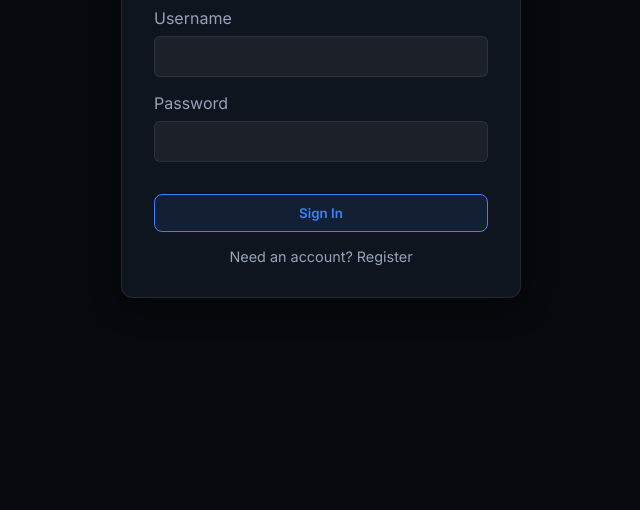
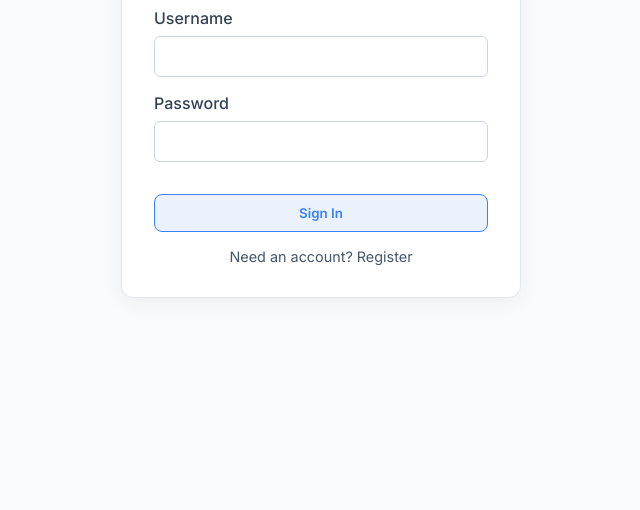
Before and after one commit to Laser92/gre-dashboard, a website: page login.html in a window 1280 px wide. Shown: the part 290-800 px from the top of the page, without its empty margins (319-959 px from the left). Drawn offline with Linux system fonts and the light colour scheme.

Commit message:
fix: make login text black on white

```diff
--- a/login.html
+++ b/login.html
@@ -12,21 +12,21 @@
             justify-content: center;
             align-items: center;
             height: 100vh;
-            background: var(--bg-darker);
+            background: #f8fafc; /* Light gray-white background */
         }
         .login-card {
-            background: var(--card-bg);
-            border: 1px solid var(--card-border);
+            background: #ffffff; /* White card */
+            border: 1px solid #e2e8f0;
             padding: 2rem;
             border-radius: 12px;
             width: 100%;
             max-width: 400px;
             text-align: center;
-            box-shadow: 0 8px 32px 0 rgba(0, 0, 0, 0.3);
+            box-shadow: 0 4px 20px rgba(0, 0, 0, 0.05);
         }
         .login-card h2 {
             margin-bottom: 1.5rem;
-            color: var(--text-primary);
+            color: #0f172a; /* Dark almost-black text */
         }
         .form-group {
             margin-bottom: 1rem;
@@ -35,16 +35,18 @@
         .form-group label {
             display: block;
             margin-bottom: 0.5rem;
-            color: var(--text-secondary);
+            color: #334155; /* Dark gray */
+            font-weight: 500;
         }
         .form-group input {
             width: 100%;
             padding: 0.75rem;
             border-radius: 6px;
-            border: 1px solid var(--card-border);
-            background: rgba(255, 255, 255, 0.05);
-            color: var(--text-primary);
+            border: 1px solid #cbd5e1;
+            background: #ffffff;
+            color: #0f172a; /* Dark text */
             outline: none;
+            transition: border-color 0.2s;
         }
         .form-group input:focus {
             border-color: var(--accent-primary);
@@ -55,12 +57,13 @@
         }
         .toggle-text {
             margin-top: 1rem;
-            color: var(--text-secondary);
+            color: #475569;
             font-size: 0.9rem;
             cursor: pointer;
         }
         .toggle-text:hover {
             color: var(--accent-primary);
+            text-decoration: underline;
         }
         #error-msg {
             color: #ef4444;
```
